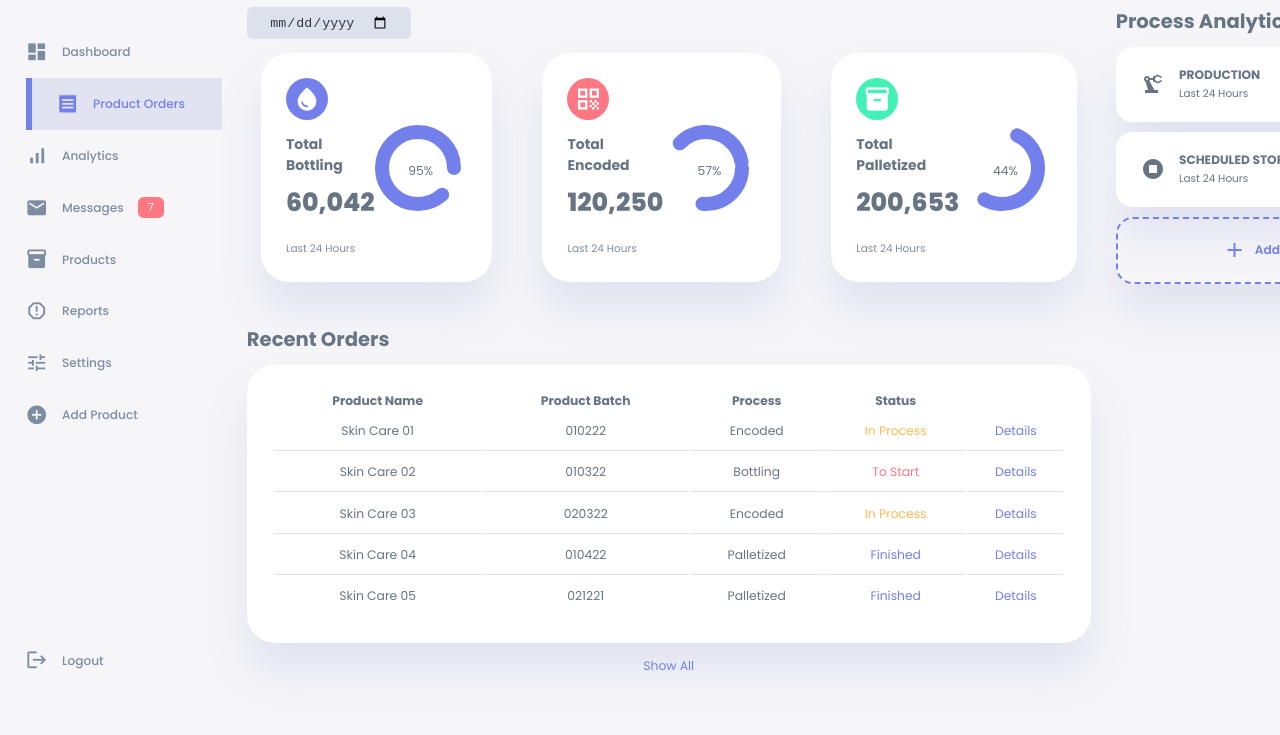
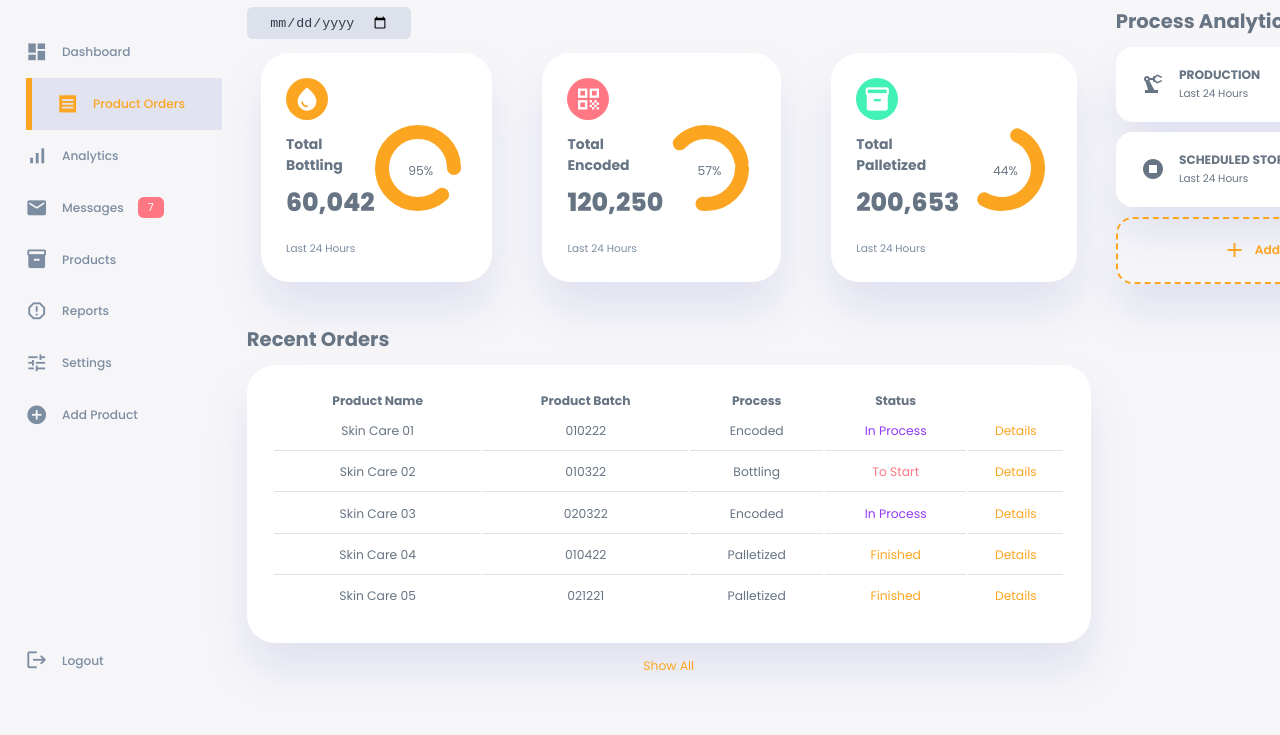
Before and after one commit to rocio43/Dashboard-1, a plain HTML site: page index.html in a window 1280 px wide. Shown: the part 65-800 px from the top of the page. Drawn offline with Linux system fonts and the light colour scheme.

Commit message:
Update style.css

```diff
--- a/style.css
+++ b/style.css
@@ -12,10 +12,10 @@
 }
 /*================================= ROOT ================================*/
 :root{
-    --color-1: #7380ec;
+    --color-1: #fca521;
     --color-2: #ff7782;
     --color-3: #41f1b6;
-    --color-4: #ffbb55;
+    --color-4: #9438fc;
     --color-5: #fff;
     --color-6: #7d8da1;
     --color-7: #dce1eb;
@@ -34,6 +34,8 @@
     --box-shadow-2: 0 2rem 3rem var(--color-17);
 }
 .dark-theme-variables{
+    --color-1: #ffbb55;
+    --color-4: #9438fc;
     --color-12: #181a1e;
     --color-8: #edeffd;
     --color-10: #a3bdcc;
```
